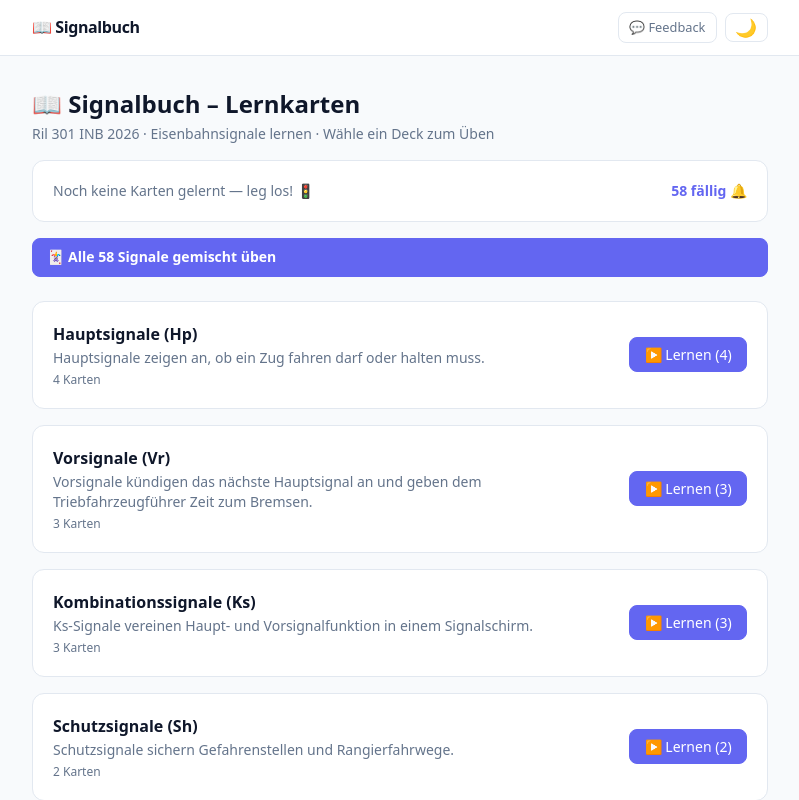
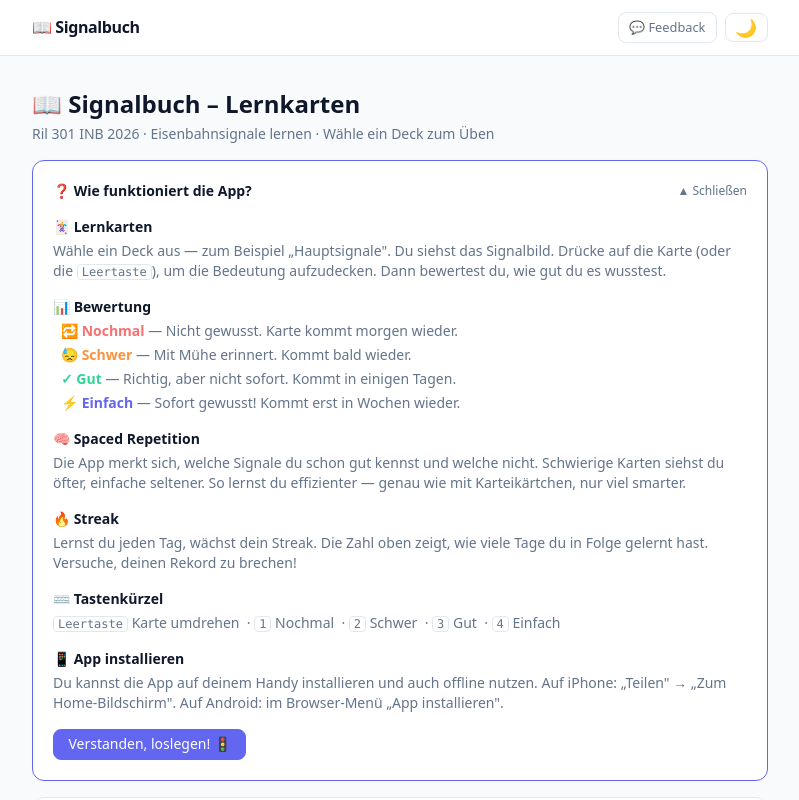
Before and after one commit to TomWkm-pixel/signalbuch-flashcards, a Next.js app: page / in a window 1280 px wide. Shown: the top 800 px of the page, without its empty margins (240-1039 px from the left). Built offline with nearby package versions, Linux system fonts and the light colour scheme.

Commit message:
feat: In-App-Hilfe/Onboarding + PRODUCT.md Sprint 6

```diff
--- a/src/app/page.tsx
+++ b/src/app/page.tsx
@@ -6,6 +6,8 @@ import { SIGNAL_DECKS } from "@/lib/data/signals";
 import StudySession from "@/components/StudySession";
 import { loadProgress, getDeckStats, loadStreak, type DeckStats, type StreakData } from "@/lib/sm2";
 
+const HELP_KEY = "signalbuch_help_seen";
+
 // Virtuelles "Alle Decks"-Deck — alle Karten gemischt
 const ALL_DECK: SignalDeck = {
   id: "alle",
@@ -13,6 +15,105 @@ const ALL_DECK: SignalDeck = {
   description: "Alle 58 Signalkarten aus allen Decks gemischt",
   cards: SIGNAL_DECKS.flatMap((d) => d.cards),
 };
+
+function HelpSection() {
+  const [open, setOpen] = useState(false);
+
+  // Beim ersten Besuch automatisch aufklappen
+  useEffect(() => {
+    const seen = localStorage.getItem(HELP_KEY);
+    if (!seen) setOpen(true);
+  }, []);
+
+  const close = () => {
+    setOpen(false);
+    localStorage.setItem(HELP_KEY, "1");
+  };
+
+  return (
+    <div className="card mb-4" style={{ borderColor: open ? "var(--accent)" : "var(--border)" }}>
+      <button
+        type="button"
+        onClick={() => setOpen((o) => !o)}
+        className="w-full flex items-center justify-between gap-2 text-left"
+        style={{ background: "none", border: "none", cursor: "pointer", padding: 0 }}
+      >
+        <span className="font-semibold text-sm" style={{ color: "var(--text)" }}>
+          ❓ Wie funktioniert die App?
+        </span>
+        <span className="muted text-xs">{open ? "▲ Schließen" : "▼ Anzeigen"}</span>
+      </button>
+
+      {open && (
+        <div className="mt-4 space-y-4 text-sm" style={{ color: "var(--text)" }}>
+
+          <div>
+            <p className="font-semibold mb-1">🃏 Lernkarten</p>
+            <p className="muted">
+              Wähle ein Deck aus — zum Beispiel „Hauptsignale". Du siehst das Signalbild.
+              Drücke auf die Karte (oder die <kbd className="px-1 rounded text-xs" style={{ border: "1px solid var(--border)" }}>Leertaste</kbd>),
+              um die Bedeutung aufzudecken. Dann bewertest du, wie gut du es wusstest.
+            </p>
+          </div>
+
+          <div>
+            <p className="font-semibold mb-1">📊 Bewertung</p>
+            <ul className="muted space-y-1 ml-2">
+              <li><span className="text-red-400 font-semibold">🔁 Nochmal</span> — Nicht gewusst. Karte kommt morgen wieder.</li>
+              <li><span className="text-orange-400 font-semibold">😓 Schwer</span> — Mit Mühe erinnert. Kommt bald wieder.</li>
+              <li><span className="text-emerald-400 font-semibold">✓ Gut</span> — Richtig, aber nicht sofort. Kommt in einigen Tagen.</li>
+              <li><span style={{ color: "var(--accent)" }} className="font-semibold">⚡ Einfach</span> — Sofort gewusst! Kommt erst in Wochen wieder.</li>
+            </ul>
+          </div>
+
+          <div>
+            <p className="font-semibold mb-1">🧠 Spaced Repetition</p>
+            <p className="muted">
+              Die App merkt sich, welche Signale du schon gut kennst und welche nicht.
+              Schwierige Karten siehst du öfter, einfache seltener. So lernst du effizienter —
+              genau wie mit Karteikärtchen, nur viel smarter.
+            </p>
+          </div>
+
+          <div>
+            <p className="font-semibold mb-1">🔥 Streak</p>
+            <p className="muted">
+              Lernst du jeden Tag, wächst dein Streak. Die Zahl oben zeigt, wie viele Tage
+              du in Folge gelernt hast. Versuche, deinen Rekord zu brechen!
+            </p>
+          </div>
+
+          <div>
+            <p className="font-semibold mb-1">⌨️ Tastenkürzel</p>
+            <p className="muted">
+              <kbd className="px-1 rounded text-xs" style={{ border: "1px solid var(--border)" }}>Leertaste</kbd> Karte umdrehen &nbsp;·&nbsp;
+              <kbd className="px-1 rounded text-xs" style={{ border: "1px solid var(--border)" }}>1</kbd> Nochmal &nbsp;·&nbsp;
+              <kbd className="px-1 rounded text-xs" style={{ border: "1px solid var(--border)" }}>2</kbd> Schwer &nbsp;·&nbsp;
+              <kbd className="px-1 rounded text-xs" style={{ border: "1px solid var(--border)" }}>3</kbd> Gut &nbsp;·&nbsp;
+              <kbd className="px-1 rounded text-xs" style={{ border: "1px solid var(--border)" }}>4</kbd> Einfach
+            </p>
+          </div>
+
+          <div>
+            <p className="font-semibold mb-1">📱 App installieren</p>
+            <p className="muted">
+              Du kannst die App auf deinem Handy installieren und auch offline nutzen.
+              Auf iPhone: „Teilen" → „Zum Home-Bildschirm". Auf Android: im Browser-Menü „App installieren".
+            </p>
+          </div>
+
+          <button
+            type="button"
+            onClick={close}
+            className="btn btn-primary text-xs py-1.5 px-4"
+          >
+            Verstanden, loslegen! 🚦
+          </button>
+        </div>
+      )}
+    </div>
+  );
+}
 
 export default function Home() {
   const [studyDeck, setStudyDeck] = useState<SignalDeck | null>(null);
@@ -56,6 +157,8 @@ export default function Home() {
       <p className="muted text-sm mb-4">
         Ril 301 INB 2026 · Eisenbahnsignale lernen · Wähle ein Deck zum Üben
       </p>
+
+      <HelpSection />
 
       {/* Gesamtfortschritt + Streak */}
       <div className="card mb-4 py-3 px-4 flex items-center justify-between gap-4 flex-wrap">
```
Also changed, not shown: 1 other file (tests, documents, lock files or other folders).
